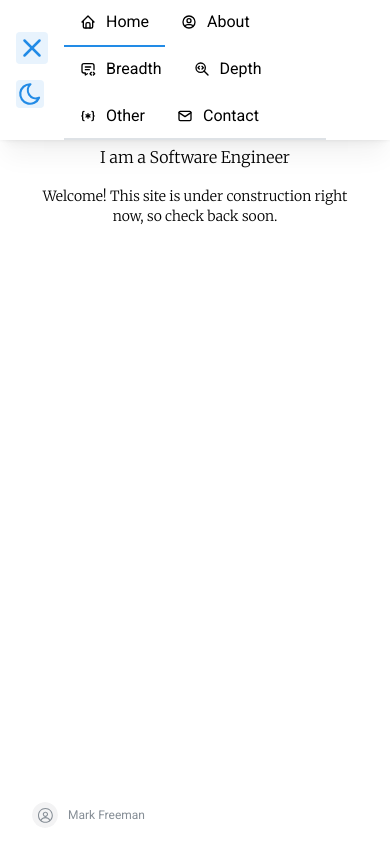
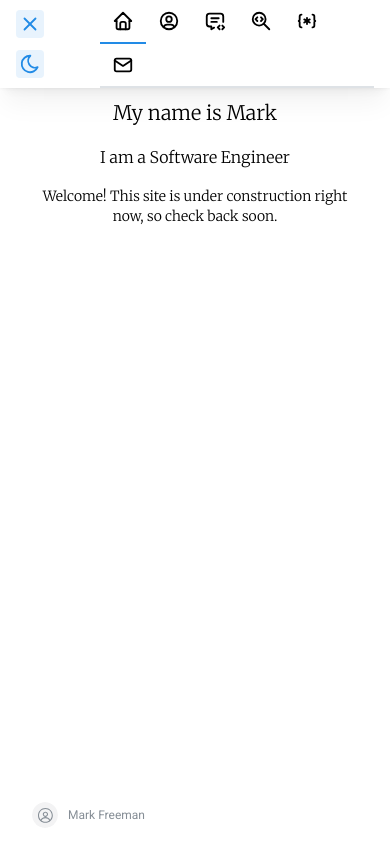
Before and after one commit to mfreema1/personal-site-v2, a React (Vite) app: page / in a window 390 px wide. Built offline with nearby package versions, Linux system fonts and the light colour scheme; what @mantine/code-highlight would draw is missing.

Commit message:
Remove text on header for small screens.

```diff
--- a/src/App.tsx
+++ b/src/App.tsx
@@ -76,7 +76,7 @@ export function Layout({ setTheme }: LayoutProps) {
               style={style}
               onClick={() => setButtonEnter(false)}
             >
-              <IconMenu size={"2rem"} />
+              <IconMenu size={22} />
             </ActionIcon>
           )}
         </Transition>
--- a/src/components/Header.tsx
+++ b/src/components/Header.tsx
@@ -6,7 +6,6 @@ import {
   MantineThemeOverride,
   Paper,
   Tabs,
-  px,
   useMantineColorScheme,
 } from "@mantine/core";
 import {
@@ -28,32 +27,32 @@ const data = {
   home: {
     path: "/",
     title: "Home",
-    icon: <IconHome size={16} />,
+    icon: <IconHome size={22} />,
   },
   about: {
     path: "/about",
     title: "About",
-    icon: <IconUserCircle size={16} />,
+    icon: <IconUserCircle size={22} />,
   },
   breadth: {
     path: "/breadth",
     title: "Breadth",
-    icon: <IconMessageCode size={16} />,
+    icon: <IconMessageCode size={22} />,
   },
   depth: {
     path: "/depth",
     title: "Depth",
-    icon: <IconZoomCode size={16} />,
+    icon: <IconZoomCode size={22} />,
   },
   other: {
     path: "/other",
     title: "Other",
-    icon: <IconCodeAsterix size={16} />,
+    icon: <IconCodeAsterix size={22} />,
   },
   contact: {
     path: "/contact",
     title: "Contact",
-    icon: <IconMail size={16} />,
+    icon: <IconMail size={22} />,
   },
 } as const;
 
@@ -65,6 +64,7 @@ export interface HeaderProps {
   style: React.CSSProperties;
 }
 
+// TODO: Lock header always on for mobile?
 export function Header({ close, setTheme, style }: HeaderProps) {
   const navigate = useNavigate();
   const { setColorScheme } = useMantineColorScheme();
@@ -78,10 +78,10 @@ export function Header({ close, setTheme, style }: HeaderProps) {
           wrap="nowrap"
           preventGrowOverflow={true}
         >
-          <Group ml={"1rem"}>
+          <Group ml={"1rem"} gap={12}>
             <Center>
-              <ActionIcon variant="light" size={"2rem"} onClick={close}>
-                <IconX size={px("2rem")} />
+              <ActionIcon variant="light" size="md" onClick={close}>
+                <IconX size={22} />
               </ActionIcon>
             </Center>
 
@@ -94,14 +94,15 @@ export function Header({ close, setTheme, style }: HeaderProps) {
                   setTheme(atomDark);
                 }}
               >
-                <IconMoon size={px("2rem")} />
+                <IconMoon size={22} />
               </ActionIcon>
               <ActionIcon
                 variant="light"
                 lightHidden
+                size="md"
                 onClick={() => setColorScheme("light")}
               >
-                <IconSun size={px("2rem")} />
+                <IconSun size={22} />
               </ActionIcon>
             </Center>
           </Group>
@@ -109,16 +110,17 @@ export function Header({ close, setTheme, style }: HeaderProps) {
           <Tabs
             defaultValue={"/"}
             onChange={(path) => navigate(path!)}
-            mr={"4rem"}
+            mr={"1rem"}
           >
             <Tabs.List>
               {Object.values(data).map((datum) => (
-                <Tabs.Tab
-                  value={datum.path}
-                  key={datum.path}
-                  leftSection={datum.icon}
-                >
-                  <Txt s={"san"}>{datum.title}</Txt>
+                <Tabs.Tab px={12} value={datum.path} key={datum.path}>
+                  <Group justify="space-between" gap={4}>
+                    {datum.icon}
+                    <Txt mantine={{ visibleFrom: "sm" }} s={"san"} fz="sm">
+                      {datum.title}
+                    </Txt>
+                  </Group>
                 </Tabs.Tab>
               ))}
             </Tabs.List>
```
